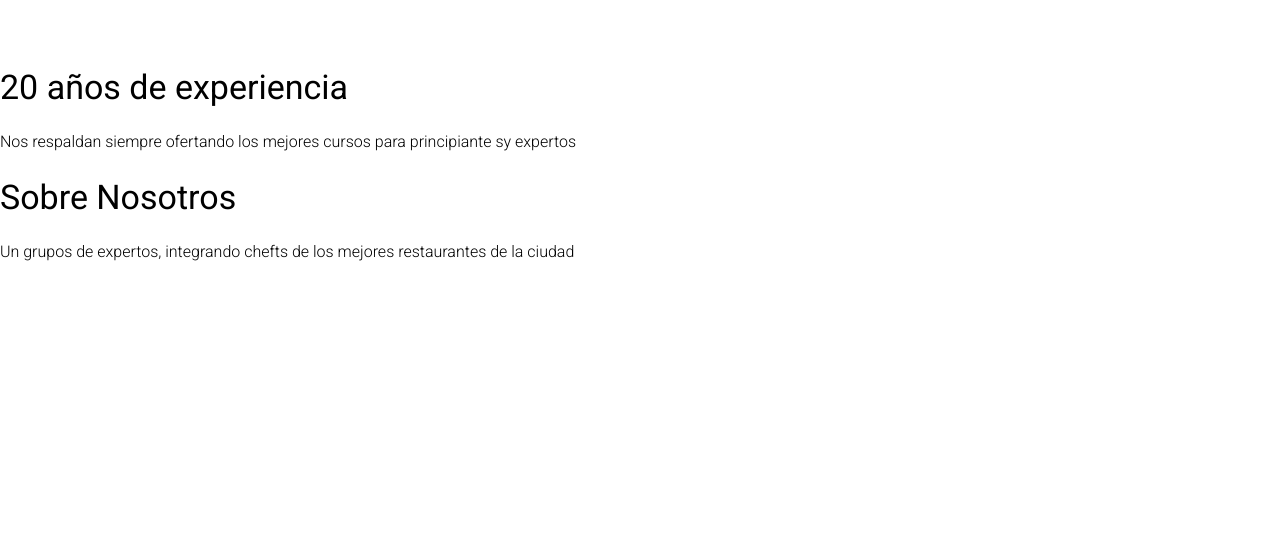
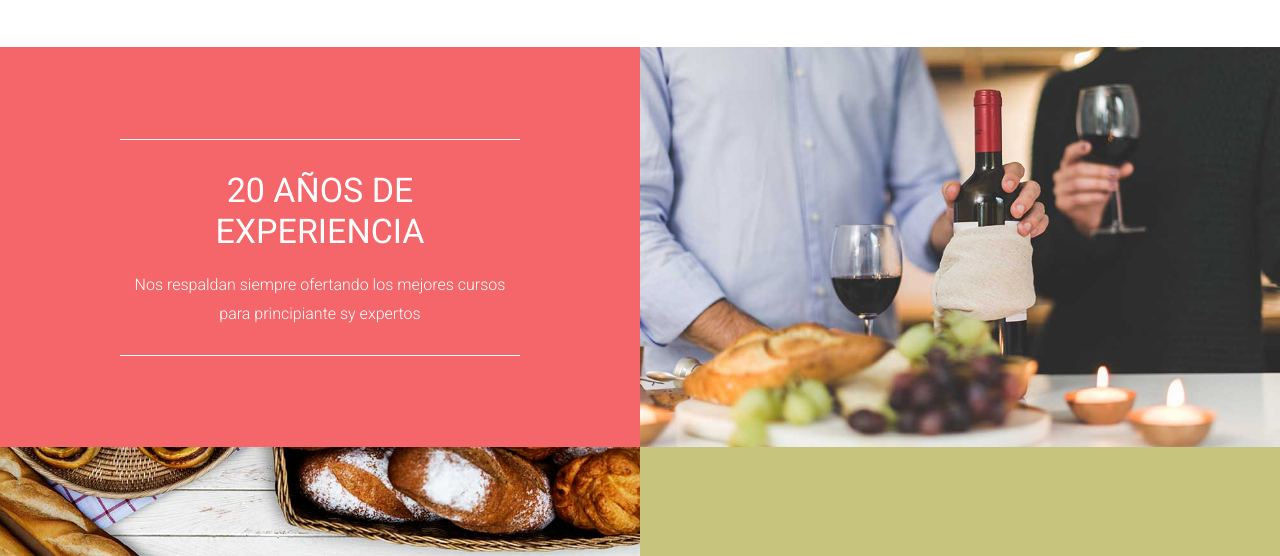
Before and after one commit to JuliGeralDev/escuela_cocina, a website: page index.html in a window 1280 px wide. Shown: the part 164-720 px from the top of the page. Drawn offline with nearby package versions, Linux system fonts and the light colour scheme; files that its build step writes are made by us from their sources; files whose address does not match are found by name.

Commit message:
Agrgando seccion bloques

```diff
--- a/src/scss/app.scss
+++ b/src/scss/app.scss
@@ -1,3 +1,4 @@
 @use 'base';
 @use 'ui/header';
 @use 'ui/nav';
+@use 'ui/contenido';
--- a/src/scss/base/_mixins.scss
+++ b/src/scss/base/_mixins.scss
@@ -50,3 +50,10 @@
     gap: $espaciado;
     grid-template-columns: repeat($columnas, 1fr);
 }
+
+@mixin bgImage($url){
+    background-image: url($url);
+    background-size: cover;
+    background-position: center center;
+    background-repeat: no-repeat;
+}
--- /dev/null
+++ b/src/scss/ui/contenido/_bloques.scss
@@ -0,0 +1,56 @@
+@use 'base/mixins' as m;
+@use 'base/variables' as v;
+
+.bloques{
+
+    &__grid {
+        @include m.tablet{
+            @include m.grid(2, 0);
+            grid-auto-flow: dense;
+        }
+    }
+}
+
+.bloque{
+    height: 40rem;
+    display: flex;
+    justify-content: center;
+    align-items: center;
+    text-align: center;
+
+    &:nth-child(1){
+        background-color: v.$primario;
+    }
+
+    &:nth-child(2){
+       @include m.bgImage('../img/bloque_1.jpg');
+    }
+    &:nth-child(3){
+        background-color: v.$secundario;
+
+        @include m.tablet{
+            grid-column: 2 / 3;
+        }
+    }
+
+    &:nth-child(4){
+        @include m.bgImage('../img/bloque_2.jpg');
+    }
+
+    &__contenido{
+        max-width: 40rem;
+        // border-top: 1px solid v.$blanco;
+        // border-bottom: 1px solid v.$blanco;
+        border-block: 1px solid v.$blanco;
+        color: v.$blanco;
+        padding: 1rem 0;
+
+    }
+
+    &__heading{
+        text-transform: uppercase;
+    }
+    &_-texto{
+        font-size: 2rem;
+    }
+}
--- /dev/null
+++ b/src/scss/ui/contenido/_index.scss
@@ -0,0 +1 @@
+@forward 'bloques';
```
